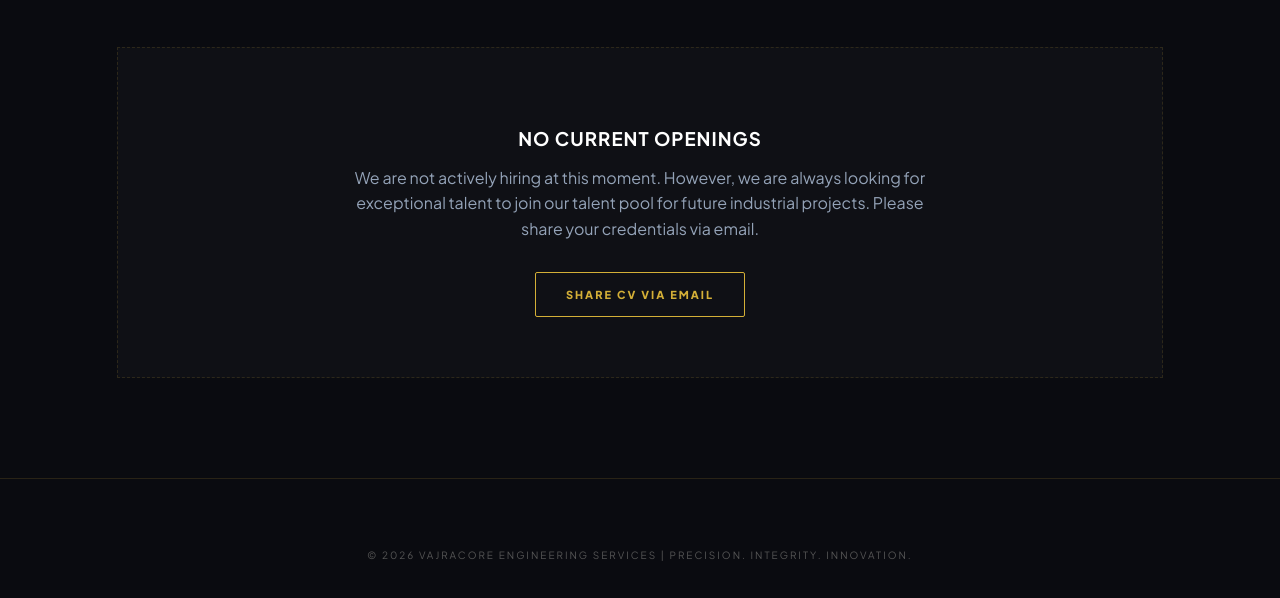
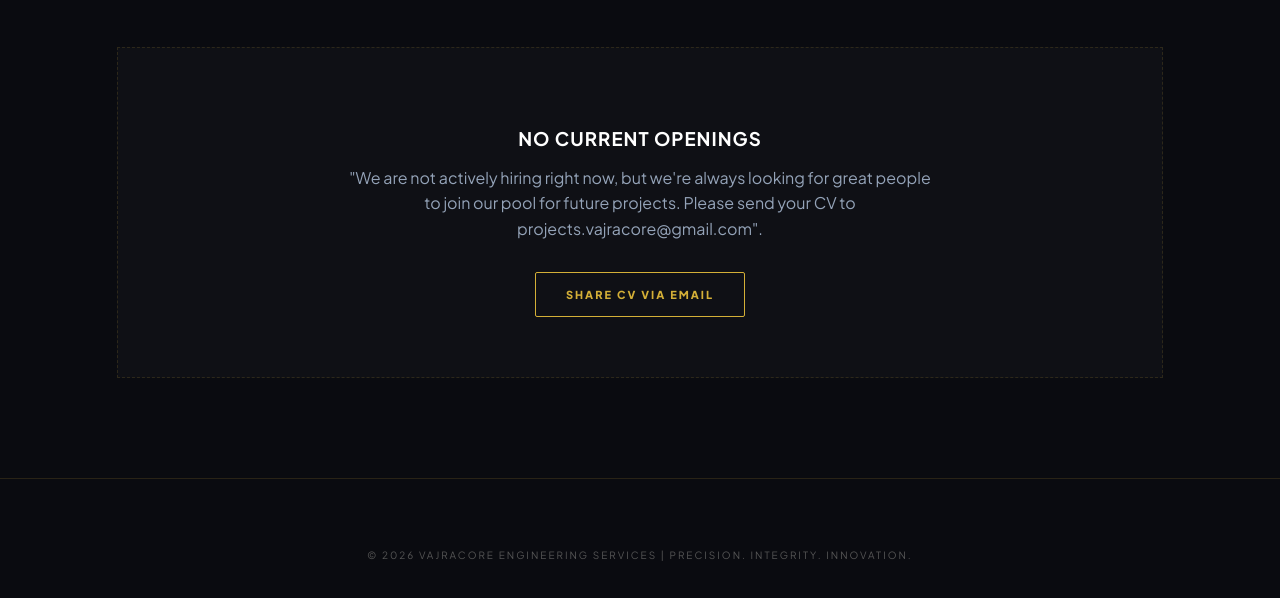
Before and after one commit to Anurag-Nagkirti/VajraCore-Engineering-Services, a plain HTML site: page career.html in a window 1280 px wide. Shown: the part 226-824 px from the top of the page. Drawn offline with Linux system fonts and the light colour scheme.

Commit message:
updated carrer page again

```diff
--- a/career.html
+++ b/career.html
@@ -154,7 +154,7 @@
 
   <div class="no-openings-box">
     <h3>No Current Openings</h3>
-    <p>We are not actively hiring at this moment. However, we are always looking for exceptional talent to join our talent pool for future industrial projects. Please share your credentials via email.</p>
+    <p> "We are not actively hiring right now, but we're always looking for great people to join our pool for future projects. Please send your CV to projects.vajracore@gmail.com".</p>
 
     <a href="mailto:projects.vajracore@gmail.com?subject=Career Enquiry - [Your Name]" class="btn-resume">
       Share CV via Email
```
